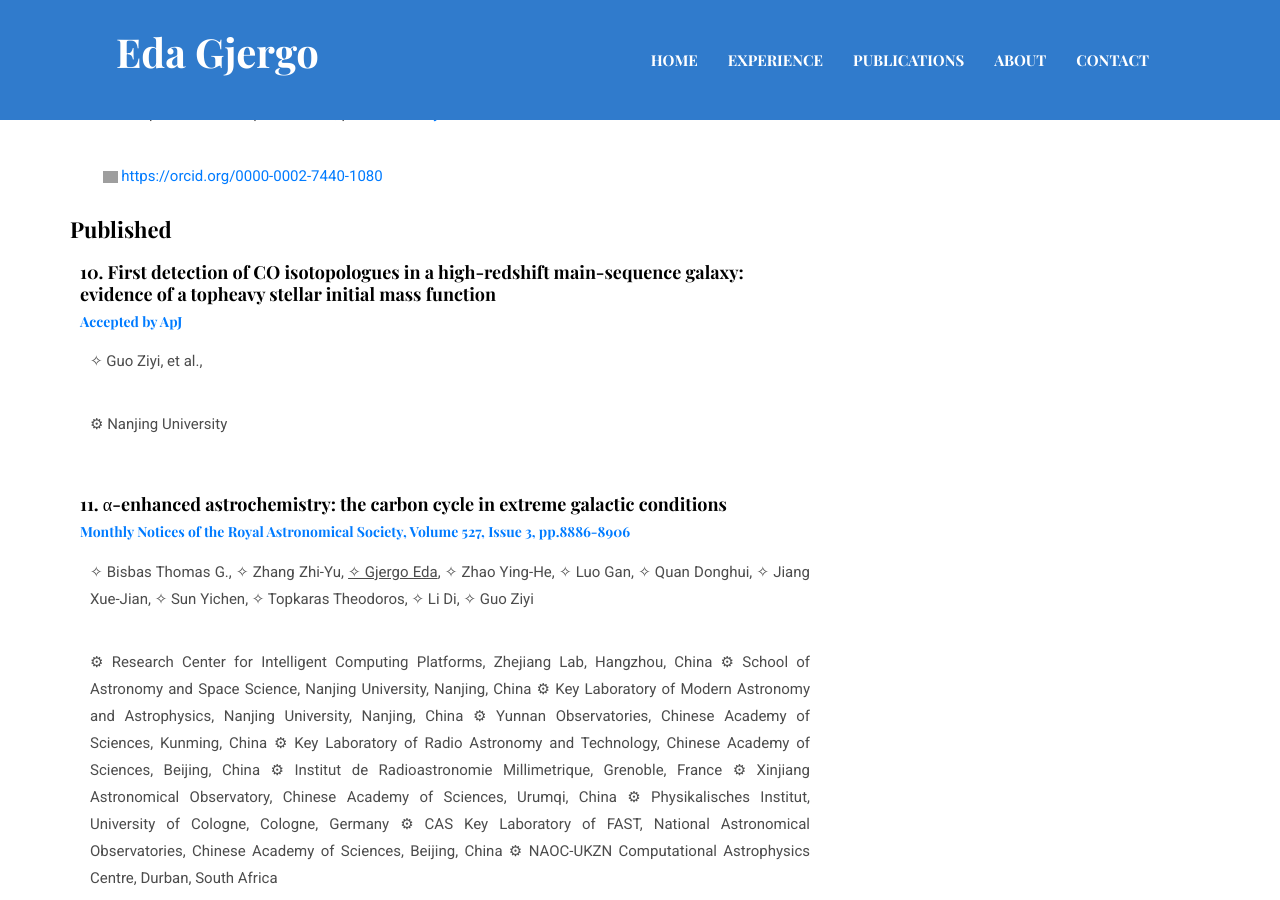
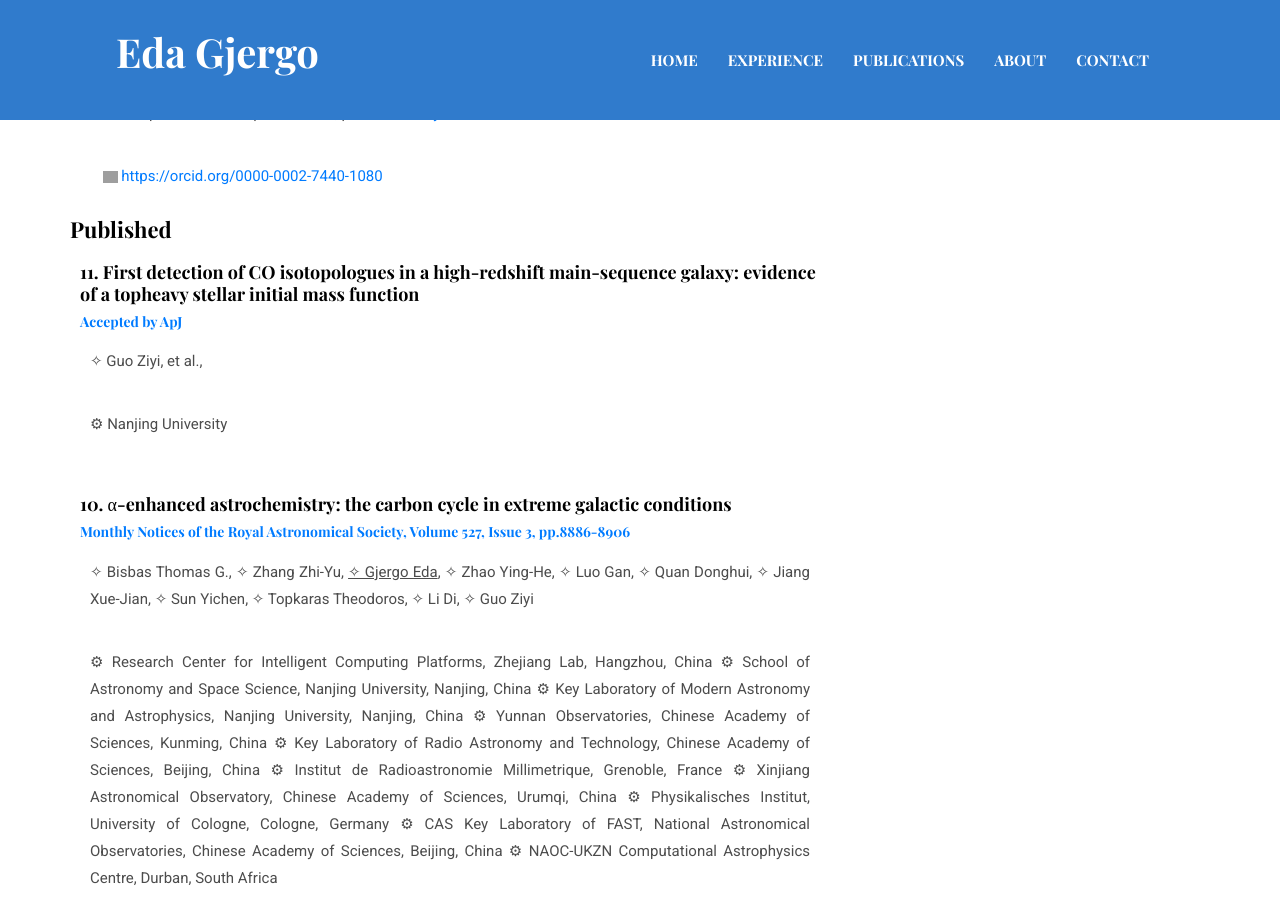
Before and after one commit to egjergo/egjergo.github.io, a Jekyll site: the page built from _pages/publications.md, in a window 1280 px wide and 900 px high, scrolled down 482 px. Built offline with Jekyll 4.4.1, drawn with Linux system fonts in a browser that asks for light colours; part of the change alters nothing that is shown; grey boxes are pictures that could not be loaded.

Commit message:
Update publications.md

```diff
--- a/_pages/publications.md
+++ b/_pages/publications.md
@@ -112,7 +112,7 @@ class="underline"
       </p>
     </div>-->
     <div class="card">
-      <h5>10. First detection of CO isotopologues in a high-redshift main-sequence galaxy: evidence of a topheavy
+      <h5>11. First detection of CO isotopologues in a high-redshift main-sequence galaxy: evidence of a topheavy
 stellar initial mass function</h5>
       <h6><a target="_blank" href="https://ui.adsabs.harvard.edu/abs/2024MNRAS.527.8886B/abstract">Accepted by ApJ</a></h6>
       <p>
@@ -123,7 +123,7 @@ stellar initial mass function</h5>
       </p>
     </div>
     <div class="card">
-      <h5>11. &alpha;-enhanced astrochemistry: the carbon cycle in extreme galactic conditions</h5>
+      <h5>10. &alpha;-enhanced astrochemistry: the carbon cycle in extreme galactic conditions</h5>
       <h6><a target="_blank" href="https://ui.adsabs.harvard.edu/abs/2024MNRAS.527.8886B/abstract">Monthly Notices of the Royal Astronomical Society, Volume 527, Issue 3, pp.8886-8906</a></h6>
       <p>
       &#10023; Bisbas Thomas G.,
```
